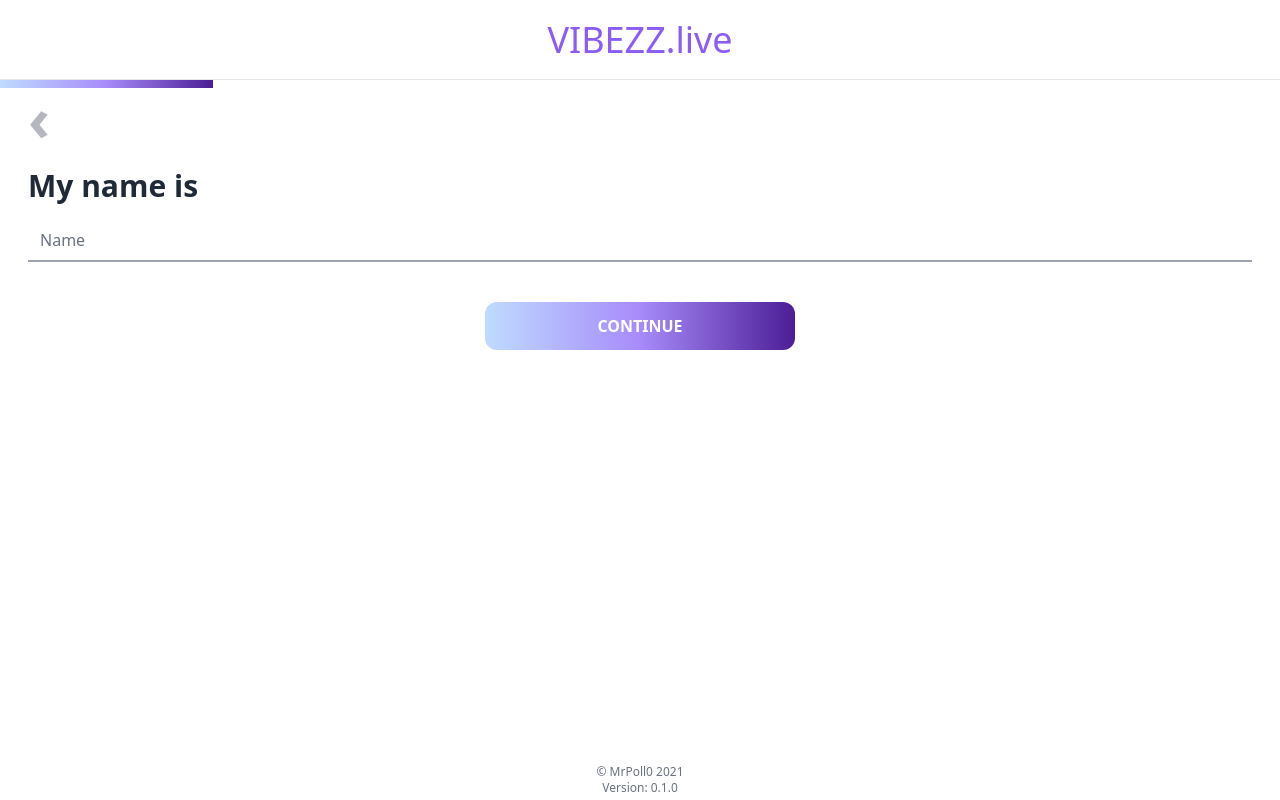
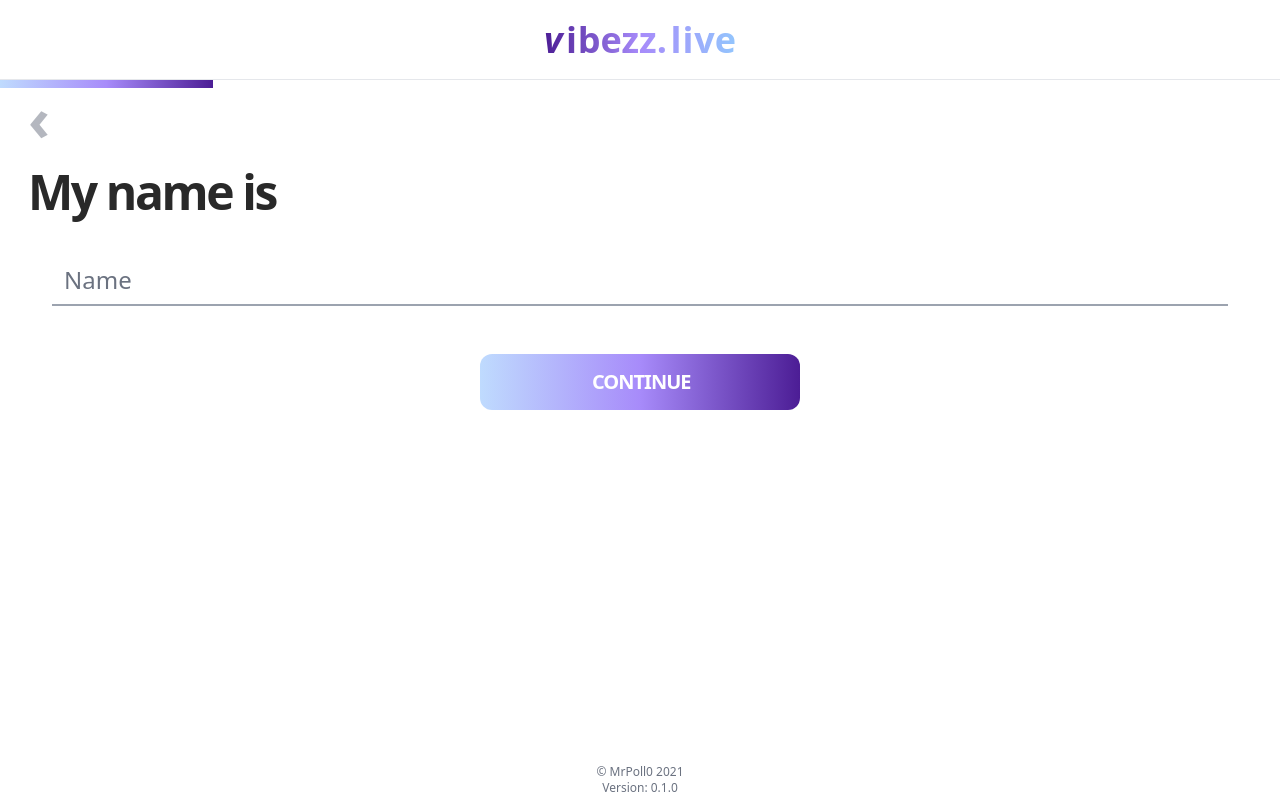
Before and after one commit to MrPoll0/e1, a Next.js app in the folder app/: page / in a window 1280 px wide. Built offline with nearby package versions, Linux system fonts and the light colour scheme.

Commit message:
changed some design

```diff
--- a/app/components/Video.js
+++ b/app/components/Video.js
@@ -112,8 +112,8 @@ const Video = () => {
 
     function setButtonStyle(t, s){
       if(t == "p" || t == "g"){
-        var defaultStyle = "w-full text-center border-2 border-gray-700 rounded-3xl p-3 text-gray-700 hover:border-gray-900 hover:text-gray-900 focus:border-purple-500 focus:text-purple-500";
-        var selectedStyle = "w-full text-center border-2 rounded-3xl p-3 border-purple-500 text-purple-500";
+        var defaultStyle = "text-lg w-full text-center border-2 border-gray-700 rounded-3xl p-3 text-gray-700 hover:border-gray-900 hover:text-gray-900 focus:border-purple-500 focus:text-purple-500 hover:font-semibold";
+        var selectedStyle = "text-lg w-full text-center border-2 rounded-3xl p-3 border-purple-500 text-purple-500 font-semibold";
 
         if(s == "male"){
           document.querySelector("#"+t+"male").className = selectedStyle;
@@ -452,7 +452,7 @@ const Video = () => {
     function checkInput(step){
       switch(step){
         case 1:
-          if(pName != ""){
+          if(pName != "" && pName.length < 29){
             return true;
           }
           return false;
@@ -472,7 +472,7 @@ const Video = () => {
           }
           return false;
         case 5:
-          if(description != ""){
+          if(description != "" && description.length < 306 && description.split(/\r\n|\r|\n/).length <= 5){
             return true;
           }
           return false;
@@ -504,7 +504,7 @@ const Video = () => {
           input.placeholder ="Name";
           input.ariaLabel = "Name";
           input.onchange = function() { handleName(input.value); };
-          input.className = "focus:border-purple-500 focus:ring-0 mt-4 border-t-0 border-l-0 border-r-0 border-b-2 border-gray-400";
+          input.className = "focus:border-purple-500 focus:ring-0 mt-10 mx-6 border-t-0 border-l-0 border-r-0 border-b-2 border-gray-400 text-2xl";
           input.type="text";
           input.name = "name";
           input.value = pName;
@@ -517,7 +517,7 @@ const Video = () => {
 
 
           var buttonM = document.createElement("button");
-          buttonM.className = "w-full text-center border-2 border-gray-700 rounded-3xl p-3 text-gray-700 hover:border-gray-900 hover:text-gray-900 focus:border-purple-500 focus:text-purple-500";
+          buttonM.className = "text-lg w-full text-center border-2 border-gray-700 rounded-3xl p-3 text-gray-700 hover:border-gray-900 hover:text-gray-900 focus:border-purple-500 focus:text-purple-500 hover:font-semibold";
           buttonM.ariaLabel = "gender";
           buttonM.innerHTML = "Dick";
           buttonM.id = "gmale";
@@ -556,7 +556,7 @@ const Video = () => {
           var input = document.createElement("input");
           input.type = "date";
           input.ariaLabel = "age";
-          input.className = "mt-10 rounded-md";
+          input.className = "mt-10 rounded-md text-2xl";
           input.onchange = function() { handleDate(input.value); }
           input.value = date;
 
@@ -567,7 +567,7 @@ const Video = () => {
           container.className = container.className + " space-y-3 mt-10";
 
           var buttonM = document.createElement("button");
-          buttonM.className = "w-full text-center border-2 border-gray-700 rounded-3xl p-3 text-gray-700 hover:border-gray-900 hover:text-gray-900 focus:border-purple-500 focus:text-purple-500";
+          buttonM.className = "text-lg w-full text-center border-2 border-gray-700 rounded-3xl p-3 text-gray-700 hover:border-gray-900 hover:text-gray-900 focus:border-purple-500 focus:text-purple-500 hover:font-semibold";
           buttonM.ariaLabel = "sexuality";
           buttonM.innerHTML = "Dicks";
           buttonM.id = "pmale";
@@ -604,7 +604,7 @@ const Video = () => {
           }
 
           var textarea = document.createElement("textarea");
-          textarea.className = "focus:ring-0 resize-none rounded-xl mt-10";
+          textarea.className = "focus:ring-0 resize-none rounded-xl mt-10 text-lg";
           textarea.ariaLabel = "description";
           textarea.placeholder = "I like...";
           textarea.rows = "5";
@@ -626,7 +626,7 @@ const Video = () => {
           connect.id = "connect";
           connect.innerHTML = "CONNECT";
           connect.onclick = function() { handleClick(); }
-          connect.className = "shadow-md max-w-xs w-screen h-14 bg-gradient-to-r text-white font-semibold from-blue-200 via-purple-400 to-purple-900 rounded-xl mt-10 m-auto px-28"
+          connect.className = "shadow-md max-w-xs h-16 bg-gradient-to-r text-white font-semibold from-blue-200 via-purple-400 to-purple-900 rounded-xl mt-12 m-auto px-24 z-10 text-2xl tracking-tighter";
 
           var no = document.createElement("button");
           no.innerHTML = "NO";
@@ -683,9 +683,7 @@ const Video = () => {
     }
 
     let UserVideo = (
-      <div className="text-center absolute top-1/2">
-        Connecting...
-      </div>
+      <div></div>
     ); // {name}
     if(streaming){
       UserVideo = (
@@ -753,11 +751,15 @@ const Video = () => {
     }, [streaming]);
 
     let RemoteVideo = (
-      <div className="text-center absolute top-1/2">
-        Waiting for the love of your live...
+      <div className="absolute top-1/2 left-1/2 transform -translate-x-1/2 -translate-y-1/2 w-5/6">
+        <div className="flex items-center justify-center">
+          <h1 className="text-5xl font-semibold tracking-tighter text-gray-smooth">
+            Waiting for the love of your live...
+          </h1>
+        </div>
       </div>
     );
-    if(remoting){ //    name: max 29 chars; desc: max ? chars
+    if(remoting){
       RemoteVideo = (
         <div className="flex w-screen h-screen">
           <div id="rCont">
@@ -838,7 +840,7 @@ const Video = () => {
         <div style={{ display: show ? "none" : "block"}}>
           <header className="flex h-20 w-full border-b">
               <div className="flex flex-col text-center m-auto">
-              <span className="text-4xl text-purple-500 font-sans">VIBEZZ.live</span>
+              <span className="text-4xl tracking-normal font-semibold text-transparent bg-clip-text bg-gradient-to-r from-purple-900 via-purple-400 to-blue-300"><span className="italic tracking-widest">v</span><span className="tracking-wide">i</span>bezz<span className="tracking-widest">.</span><span className="tracking-wide">l</span><span className="tracking-wide">i</span>ve</span>
               </div>
           </header>
 
@@ -848,11 +850,11 @@ const Video = () => {
             <div className="w-full h-10">
               <button id="b1" type="button" onClick={ step } className="font-semibold text-gray-500 text-6xl opacity-50 disabled:opacity-50">‹</button>
             </div>
-            <h3 id="p1" className="font-semibold font-sans mt-10 text-3xl text-gray-800">My name is</h3>
+            <h3 id="p1" className="font-semibold mt-10 text-5xl text-gray-smooth tracking-tighter">My name is</h3>
             <div id="container" className="flex flex-col">
-              <input type="text" name="name" placeholder="Name" aria-label="Name" onChange={ handleName } className="focus:border-purple-500 focus:ring-0 mt-4 border-t-0 border-l-0 border-r-0 border-b-2 border-gray-400"/>
+              <input type="text" name="name" placeholder="Name" aria-label="Name" onChange={ handleName } className="focus:border-purple-500 focus:ring-0 mt-10 mx-6 border-t-0 border-l-0 border-r-0 border-b-2 border-gray-400 text-2xl"/>
             </div>
-            <button id="n1" name="continue" type="button" onClick={ step } className="shadow-md max-w-xs h-12 bg-gradient-to-r text-white font-semibold from-blue-200 via-purple-400 to-purple-900 rounded-xl mt-10 m-auto px-28 z-10">CONTINUE</button>
+            <button id="n1" name="continue" type="button" onClick={ step } className="shadow-md max-w-xs h-14 bg-gradient-to-r text-white font-semibold from-blue-200 via-purple-400 to-purple-900 rounded-xl mt-12 m-auto px-28 z-10 text-xl tracking-tighter">CONTINUE</button>
           </div>
 
           <footer className="absolute bottom-0 w-screen text-center text-gray-500 text-xs mb-1 z-0">
@@ -886,6 +888,19 @@ const Video = () => {
 }
 
 export default Video;
+/*
+logo:
+
+<did className="m-10 flex">
+  <div className="bg-gradient-to-r from-purple-900 via-purple-400 to-blue-300 rounded-full w-44 h-44 flex">
+    <div className="m-auto w-36 h-36 bg-white rounded-full relative">
+      <span className="absolute top-1/2 left-1/2 transform -translate-x-1/2 -translate-y-1/2 pb-7 pl-1 text-9xl tracking-normal font-semibold text-transparent bg-clip-text bg-gradient-to-r from-purple-900 via-purple-400 to-blue-300"><span className="italic tracking-widest">v</span></span>
+    </div>
+  </div>
+</div>
+*/
+
+
 
 /*
 
--- a/app/tailwind.config.js
+++ b/app/tailwind.config.js
@@ -20,6 +20,9 @@ module.exports = {
       width: {
         'mobile': '360px',
       },
+      colors: {
+        'gray-smooth': '#292929',
+      }
     },
     boxShadow: {
       'highlight': '0 0 0 4px #60A5FA',
@@ -28,6 +31,7 @@ module.exports = {
   variants: {
     extend: {
       cursor: ['hover', 'responsive'],
+      fontWeight: ['hover', 'focus'],
     },
     outline: ["focus"],
     opacity: ["disabled"],
```
